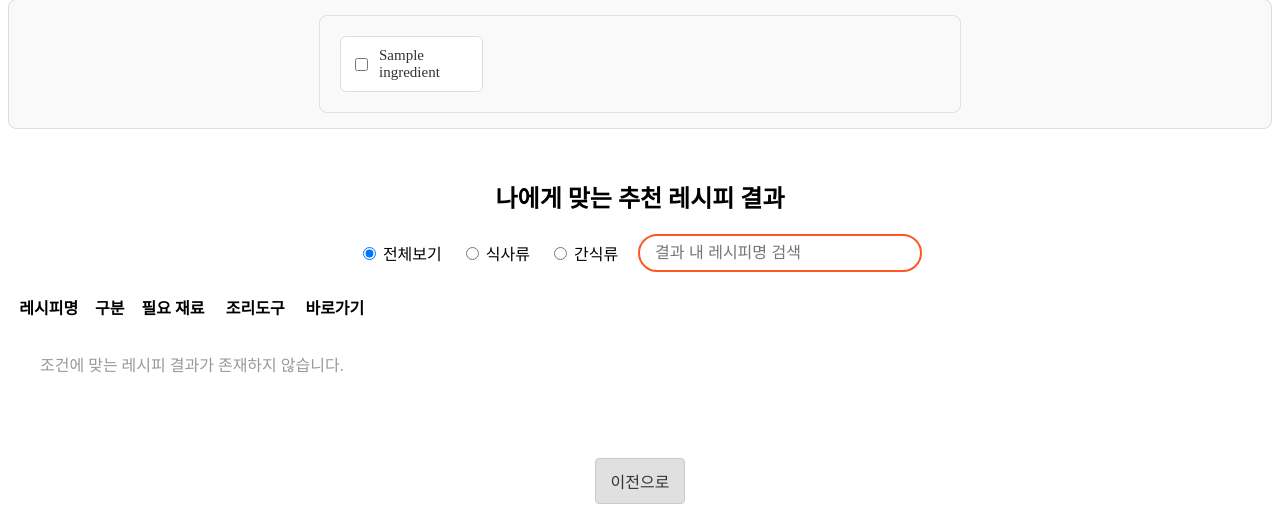
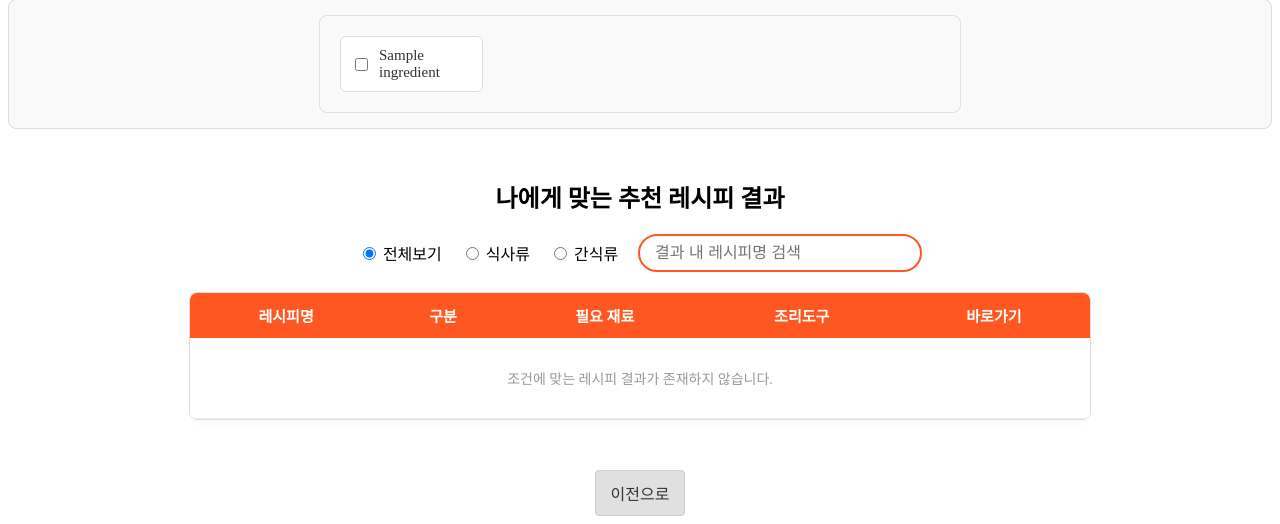
Before and after one commit to oeon-c/recipe_project, a Flask app: template recipe_project/templates/recipe_list.html in a window 1280 px wide. Shown: the part 368-892 px from the top of the page. Run offline with Flask 3, Linux system fonts and the light colour scheme; the template is opened without the code that fills it: most values are stand-ins (such as "Sample title", 1, 10 or a date in 2020).

Commit message:
Add styles for recipe table and badges

```diff
--- a/recipe_project/static/style.css
+++ b/recipe_project/static/style.css
@@ -211,3 +211,57 @@
     color: #ff5722;
     border-radius: 12px;
 }
+
+/* ==========================================
+   레시피 결과 표 (Table) 및 스크롤 제어 서식
+   ========================================== */
+
+.recipe-table-container {
+    max-height: 400px;         /* 💡 표 상자의 최대 높이 제한 */
+    overflow-y: auto;          /* 💡 데이터 분량이 상자보다 많아지면 스크롤 자동 활성화 */
+    width: 90%;
+    max-width: 900px;
+    margin: 0 auto;
+    border: 1px solid #ddd;
+    border-radius: 8px;
+    box-shadow: 0 4px 6px rgba(0,0,0,0.02);
+}
+
+.recipe-table {
+    width: 100%;
+    border-collapse: collapse;
+    text-align: center;
+    background-color: #ffffff;
+}
+
+/* 스크롤 시에도 표 헤더가 상단에 고정되도록 설정 */
+.recipe-table thead th {
+    position: sticky;
+    top: 0;
+    background-color: #ff5722;
+    color: white;
+    padding: 12px 10px;
+    font-size: 15px;
+    z-index: 1;
+}
+
+.recipe-table tbody td {
+    padding: 12px 10px;
+    border-bottom: 1px solid #eee;
+    font-size: 14px;
+    vertical-align: middle;
+}
+
+/* 테이블 행에 마우스를 올렸을 때 하이라이트 효과 */
+.recipe-table tbody tr:hover {
+    background-color: #fdf5f2;
+}
+
+/* 레시피 식사/간식 태그 배지 */
+.recipe-badge {
+    display: inline-block;
+    padding: 4px 10px;
+    font-size: 12px;
+    font-weight: bold;
+    border-radius: 12px;
+}
```
